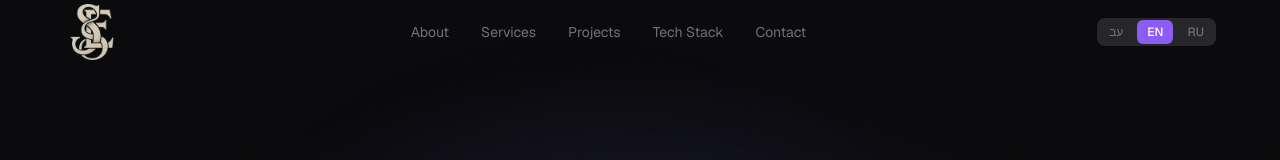
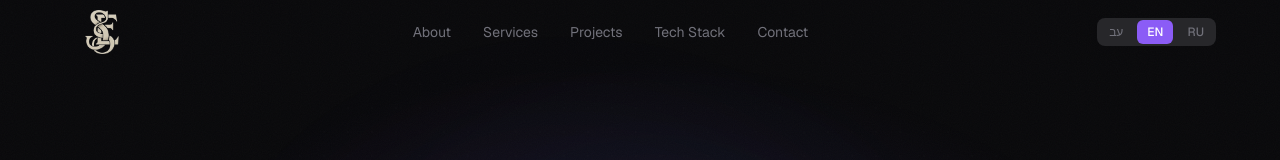
Before and after one commit to Bobikobi/elad-portfolio, a Next.js app: page / in a window 1280 px wide. Shown: the top 160 px of the page. Built offline with nearby package versions, Linux system fonts and the light colour scheme.

Commit message:
fix: logo size h-11 + margin, explicit favicon metadata

```diff
--- a/src/app/layout.tsx
+++ b/src/app/layout.tsx
@@ -42,6 +42,10 @@ export const metadata: Metadata = {
     alternateLocale: ["en_US", "ru_RU"],
   },
   robots: { index: true, follow: true },
+  icons: [
+    { rel: 'icon', url: '/logo.png', type: 'image/png' },
+    { rel: 'apple-touch-icon', url: '/logo.png' },
+  ],
 };
 
 export default function RootLayout({
--- a/src/components/layout/Navbar.tsx
+++ b/src/components/layout/Navbar.tsx
@@ -52,7 +52,7 @@ export default function Navbar() {
             <img
               src="/logo.png"
               alt="ES Logo"
-              className="h-14 w-auto object-contain"
+              className="h-11 w-auto object-contain ms-4"
             />
           </button>
 
```
